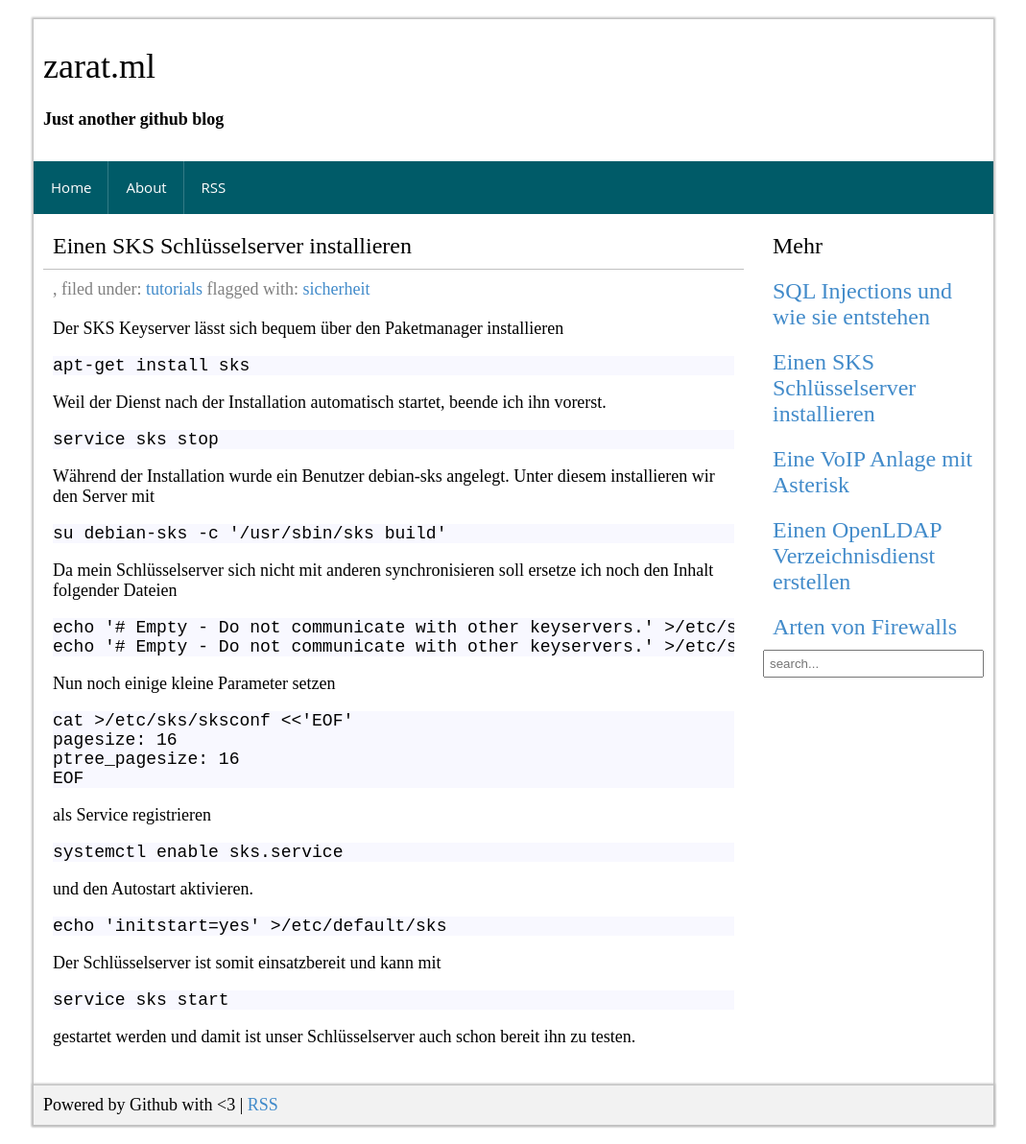
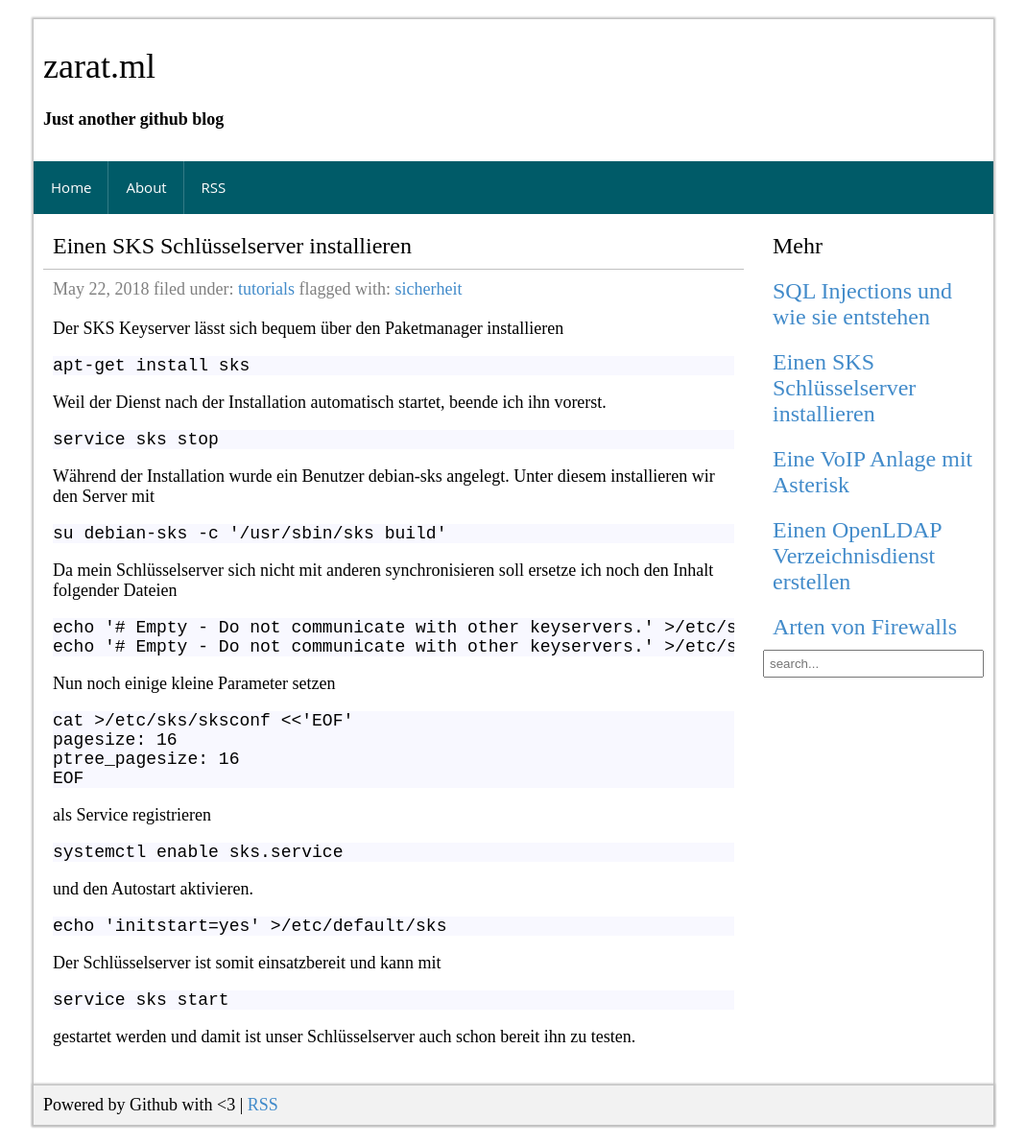
Before and after one commit to zarat/zarat.github.io, a Jekyll site: the page built from _posts/2018-05-22-sks.markdown, in a window 1280 px wide. Shown: the whole page at 96% size, without its empty margins (105-1174 px from the left). Built offline with Jekyll 4.4.1, drawn with Linux system fonts in a browser that asks for light colours; comment, search, counter and statistics services are not loaded.

Commit message:
Update post.html

```diff
--- a/_layouts/post.html
+++ b/_layouts/post.html
@@ -8,9 +8,9 @@ layout: default
 
     <div class="sp-content-item-head-secondary">
 
-      {{ post.date | date: "%B" }}
-      {{ post.date | date: "%d" }},
-      {{ post.date | date: "%Y" }}
+      {{ page.date | date: "%B" }}
+      {{ page.date | date: "%d" }},
+      {{ page.date | date: "%Y" }}
 
       filed under: {% for category in page.categories %}
       {% capture category_name %}{{ category }}{% endcapture %}
```
